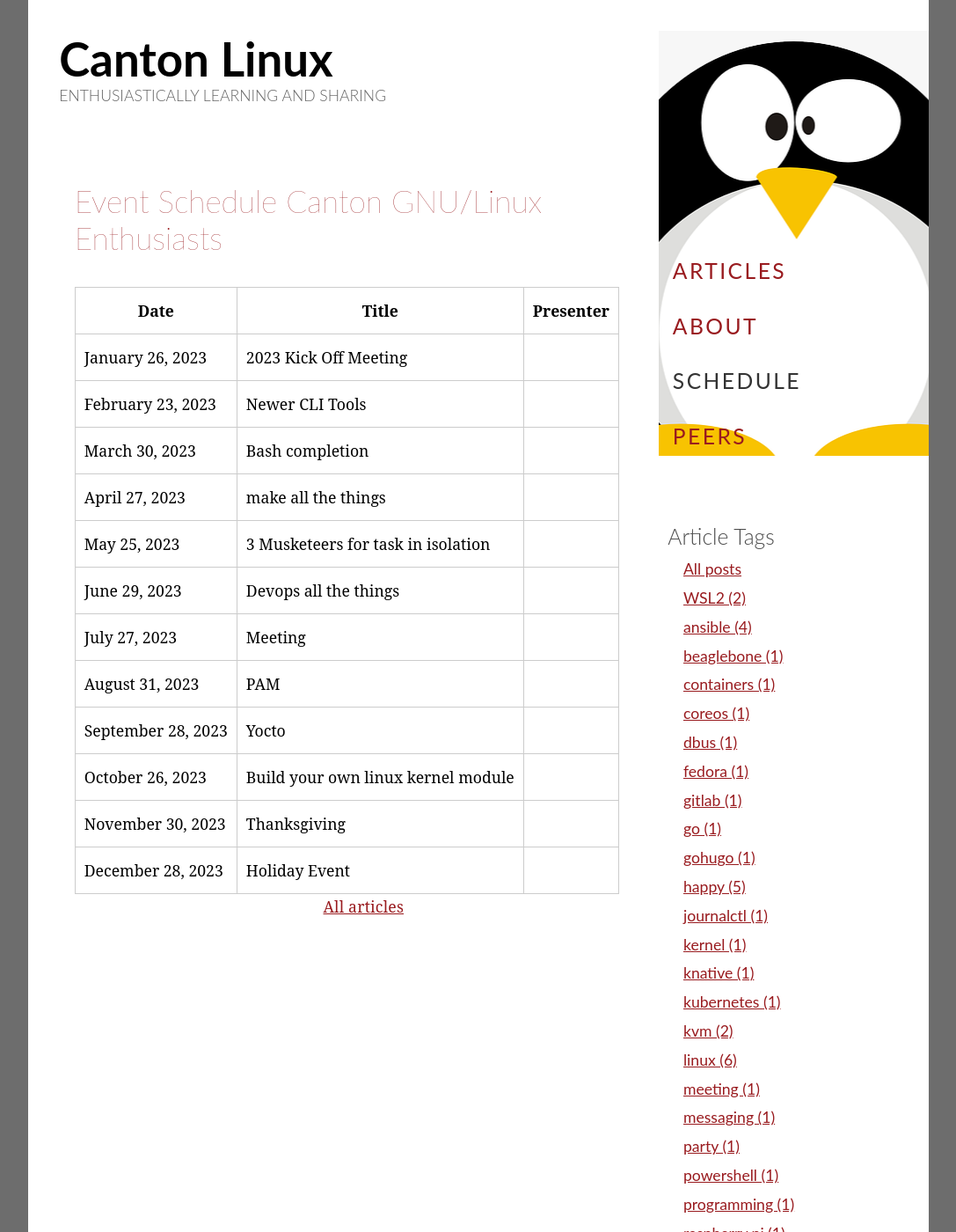
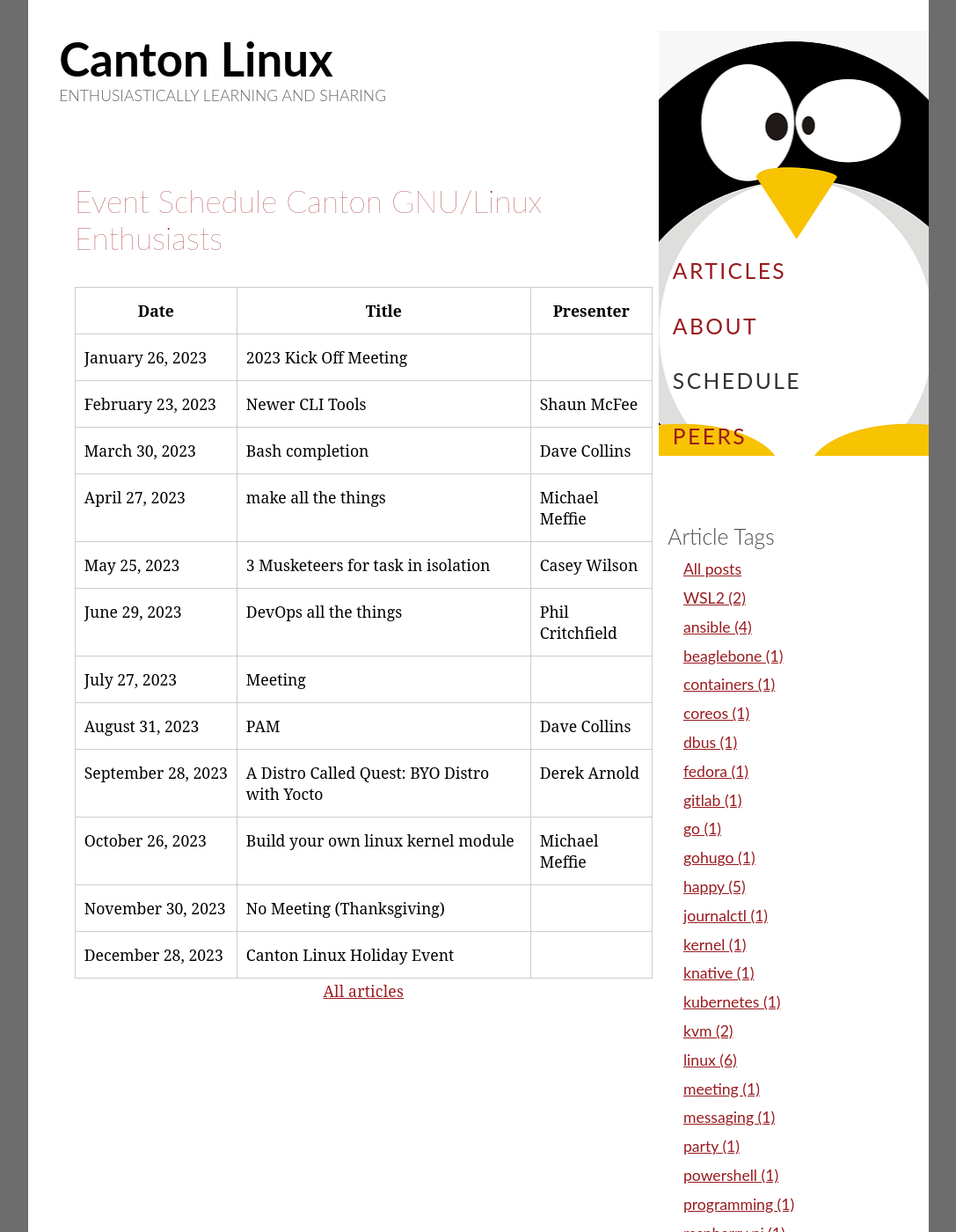
Before and after one commit to CantonLinux/cantonlinux.org, a Jekyll site: the page built from schedule.md, in a window 1280 px wide and 1400 px high. Shown: the whole window at 88% size, without its empty margins (96-1183 px from the left). Built offline with Jekyll 4.4.1, drawn with Linux system fonts in a browser that asks for light colours.

Commit message:
Add presenters to schedule

```diff
--- a/_data/schedule.yml
+++ b/_data/schedule.yml
@@ -4,33 +4,41 @@
 
 - date: "February 23, 2023"
   title: "Newer CLI Tools"
+  presenter: "Shaun McFee"
 
 - date: "March 30, 2023"
   title: "Bash completion"
+  presenter: "Dave Collins"
 
 - date: "April 27, 2023"
   title: "make all the things"
+  presenter: "Michael Meffie"
 
 - date: "May 25, 2023"
   title: "3 Musketeers for task in isolation"
+  presenter: "Casey Wilson"
 
 - date: "June 29, 2023"
-  title: "Devops all the things"
+  title: "DevOps all the things"
+  presenter: "Phil Critchfield"
 
 - date: "July 27, 2023"
   title: "Meeting"
 
 - date: "August 31, 2023"
   title: "PAM"
+  presenter: "Dave Collins"
 
 - date: "September 28, 2023"
-  title: "Yocto"
+  title: "A Distro Called Quest: BYO Distro with Yocto"
+  presenter: "Derek Arnold"
 
 - date: "October 26, 2023"
   title: "Build your own linux kernel module"
+  presenter: "Michael Meffie"
 
 - date: "November 30, 2023"
-  title: "Thanksgiving"
+  title: "No Meeting (Thanksgiving)"
 
 - date: "December 28, 2023"
-  title: "Holiday Event"
+  title: "Canton Linux Holiday Event"
```
